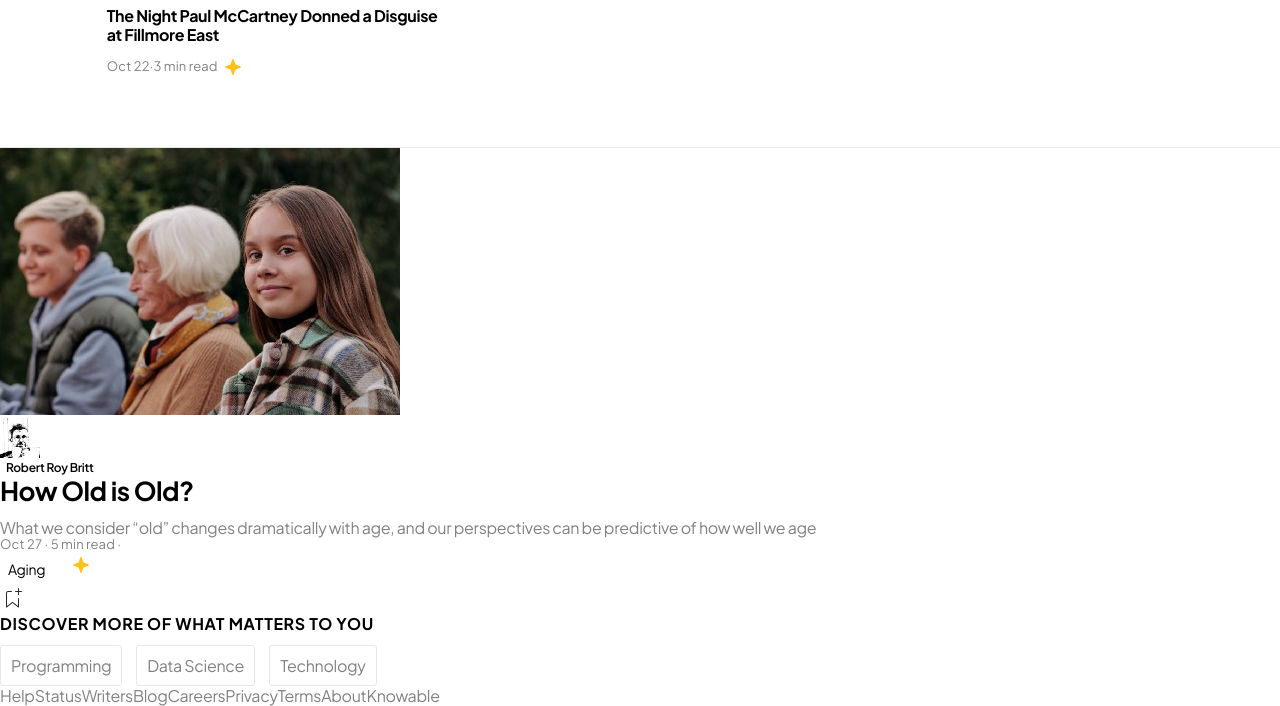
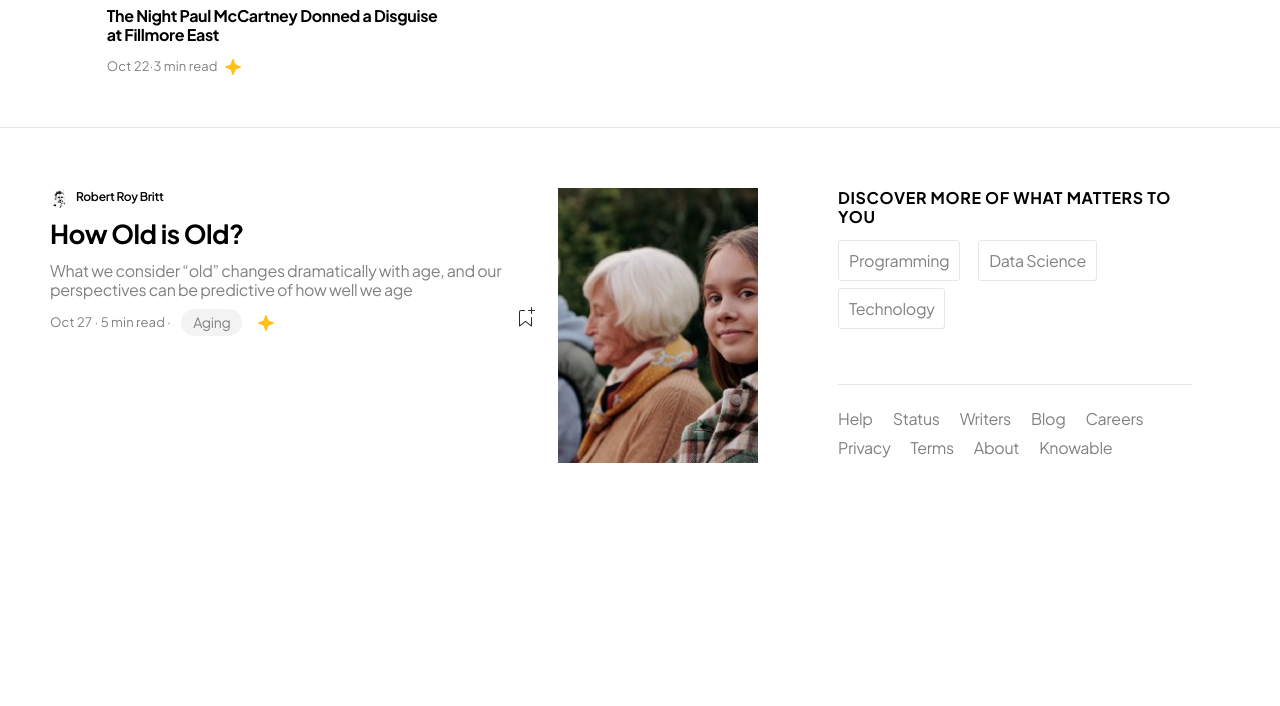
Before and after one commit to giuliacreps2/Mockup_Medium_website_U2_W5_D5, a plain HTML site: page index.html in a window 1280 px wide. Shown: the part 683-1389 px from the top of the page. After the commit the page ends 1206 px from the top, so only its background shows below. Drawn offline with nearby package versions, Linux system fonts and the light colour scheme.

Commit message:
finished css structure for desktop

```diff
--- a/assets/css/style.css
+++ b/assets/css/style.css
@@ -114,6 +114,14 @@ button {
   border: none;
 }
 
+.argument {
+  background-color: #f3f3f3;
+  color: #818181;
+  border-radius: 20px;
+  padding: 5px 12px;
+  margin-left: 10px;
+}
+
 .rectangular {
   padding: 10px;
   border: 1px solid #e7e7e7;
@@ -156,7 +164,7 @@ hero {
 
 /* ARTICLE SECTION */
 article {
-  padding: 40px 50px;
+  padding: 40px 50px 20px 50px;
   border-bottom: 1px solid #e7e7e7;
 }
 
@@ -210,3 +218,71 @@ article {
 .star {
   margin-left: 5px;
 }
+
+/* MAIN */
+
+main {
+  padding: 60px 50px;
+  display: flex;
+}
+
+.blog {
+  display: flex;
+  flex-direction: row-reverse;
+  flex-basis: 60%;
+  margin-right: 50px;
+}
+
+.information2 {
+  margin-right: 20px;
+}
+
+.imgBlog {
+  width: 200px;
+  height: 100%;
+  aspect-ratio: 16 / 9;
+  object-fit: cover;
+}
+
+.information_about_publication {
+  display: flex;
+  justify-content: space-between;
+  align-items: center;
+}
+
+.data {
+  display: flex;
+  align-items: center;
+  margin-top: 10px;
+}
+
+/* DISCOVER */
+
+.discover {
+  flex-basis: 30%;
+  margin-left: 30px;
+}
+
+.search {
+  display: flex;
+  flex-wrap: wrap;
+  line-height: 3em;
+}
+
+/* FOOTER */
+
+.footer {
+  border-top: 1px solid #e7e7e7;
+  margin-top: 50px;
+  padding-top: 20px;
+  display: flex;
+  align-content: flex-start;
+  flex-wrap: wrap;
+}
+
+.items {
+  margin-right: 20px;
+  flex-basis: 5%;
+  text-align: right;
+  line-height: 1.8em;
+}
--- a/index.html
+++ b/index.html
@@ -78,10 +78,10 @@
     <main>
       <!--CARD BLOG-->
       <div class="blog">
-        <img src="./assets/imgs/image08.jpeg" /><!--metti l'alt sulle immagini-->
-        <div class="text_information">
-          <div class="icon+text">
-            <img src="./assets/imgs/image07.jpeg" />
+        <img class="imgBlog" src="./assets/imgs/image08.jpeg" /><!--metti l'alt sulle immagini-->
+        <div class="information2">
+          <div class="iconText">
+            <img class="iconAuthor" src="./assets/imgs/image07.jpeg" />
             <!--metti l'alt sulle immagini-->
             <p class="text">Robert Roy Britt</p>
           </div>
@@ -89,11 +89,13 @@
           <p>What we consider “old” changes dramatically with age, and our perspectives can be predictive of how well we age</p>
           <div class="information_about_publication">
             <div class="data">
-              <p class="metadata">Oct 27 · 5 min read ·</p>
-              <button class="argument">Aging</button>
-              <img src="./assets/imgs/svg/star.svg" />
+            <p class="metadata">Oct 27 · 5 min read ·</p>
+            <button class="argument">Aging</button>
+            <img src="./assets/imgs/svg/star.svg" />
             </div>
+            <div class="bookmark"></div>
             <img src="./assets/imgs/svg/bookmark.svg" />
+            </div>
           </div>
         </div>
       </div>
@@ -104,27 +106,24 @@
         <div class="search">
           <!--FLEXBOX CON 3 BOTTONI-->
           <div class="arguments">
-            <ul>
-              <li><button class="rectangular">Programming</button></li>
-              <li><button class="rectangular">Data Science</button></li>
-              <li><button class="rectangular">Technology</button></li>
-            </ul>
+              <button class="rectangular">Programming</button>
+              <button class="rectangular">Data Science</button>
+              <button class="rectangular">Technology</button>
           </div>
         </div>
 
         <!--DIV FOOTER FLEXBOX CON 6 ITEMS IN IN LINEA-->
+
         <div class="footer">
-          <ul>
-            <li><a href="">Help</a></li>
-            <li><a href="">Status</a></li>
-            <li><a href="">Writers</a></li>
-            <li><a href="">Blog</a></li>
-            <li><a href="">Careers</a></li>
-            <li><a href="">Privacy</a></li>
-            <li><a href="">Terms</a></li>
-            <li><a href="">About</a></li>
-            <li><a href="">Knowable</a></li>
-          </ul>
+            <a class="items" href="">Help</a>
+            <a class="items" href="">Status</a>
+            <a class="items" href="">Writers</a>
+            <a class="items" href="">Blog</a>
+            <a class="items" href="">Careers</a>
+            <a class="items" href="">Privacy</a>
+            <a class="items" href="">Terms</a>
+            <a class="items" href="">About</a>
+            <a class="items" href="">Knowable</a>
         </div>
       </div>
     </main>
```
